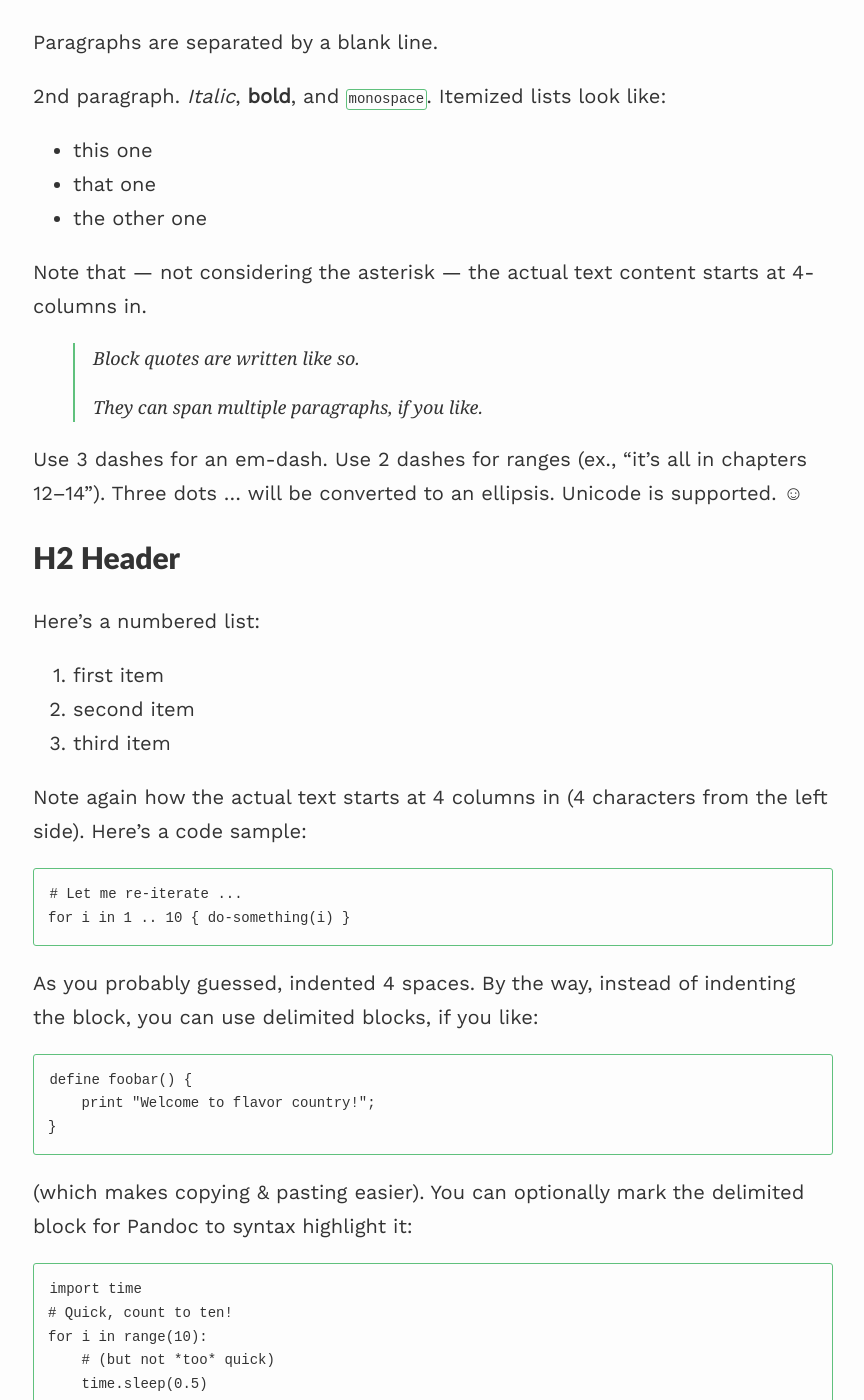
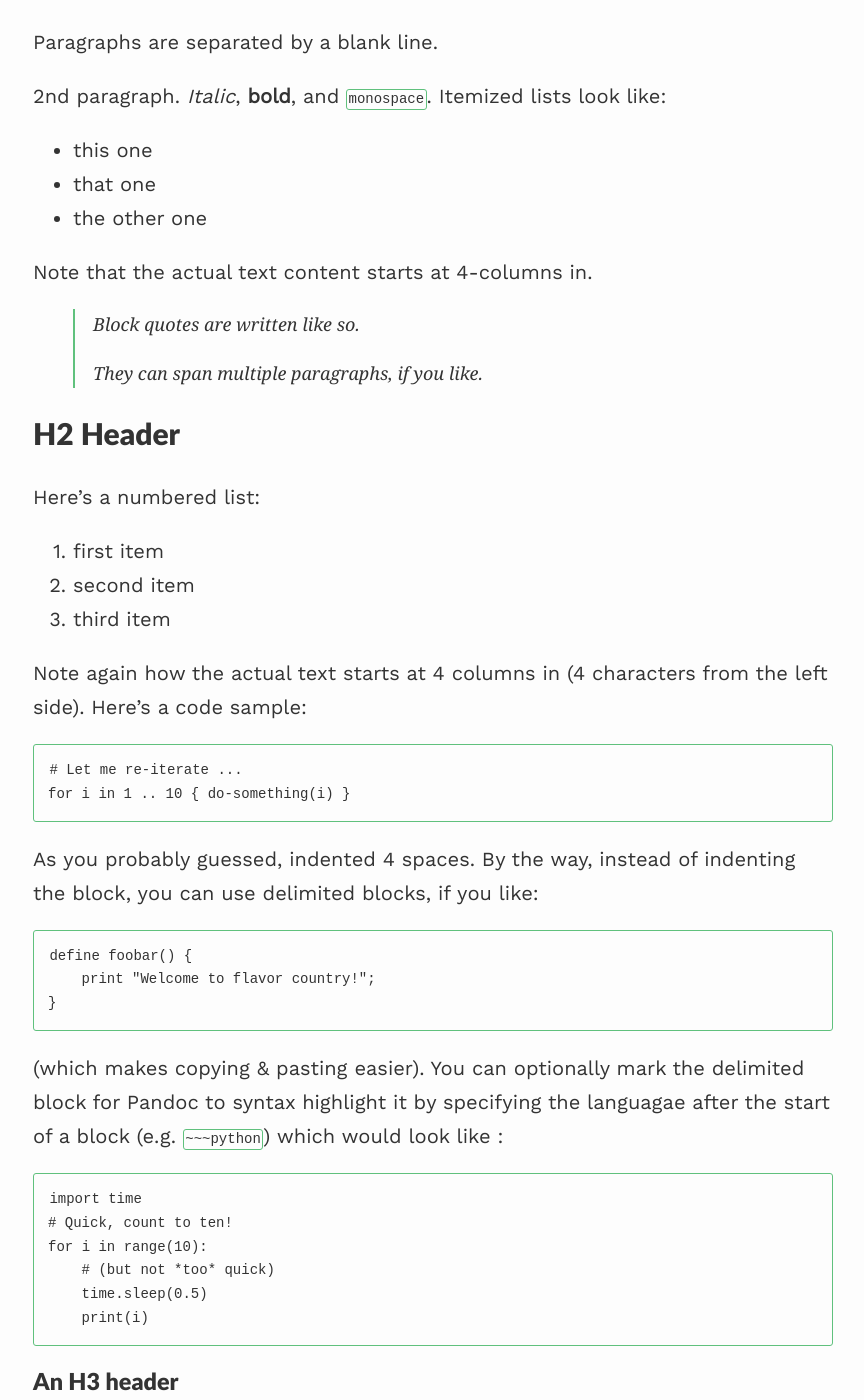
Before and after one commit to jitinnair1/gradfolio, a Jekyll site: the page built from _projects/6_project.md, in a window 1280 px wide and 1400 px high, scrolled down 405 px. Shown: the whole window, without its empty margins (207-1071 px from the left). Built offline with Jekyll 4.4.1, drawn with Linux system fonts in a browser that asks for light colours; nearby versions of some CDN libraries; formulas are drawn with MathJax 3; some of the changed text lies outside the part shown.

Commit message:
cleaned up demo template

```diff
--- a/_projects/6_project.md
+++ b/_projects/6_project.md
@@ -18,7 +18,7 @@ look like:
   * that one
   * the other one
 
-Note that --- not considering the asterisk --- the actual text
+Note that the actual text
 content starts at 4-columns in.
 
 > Block quotes are
@@ -26,10 +26,6 @@ content starts at 4-columns in.
 >
 > They can span multiple paragraphs,
 > if you like.
-
-Use 3 dashes for an em-dash. Use 2 dashes for ranges (ex., "it's all
-in chapters 12--14"). Three dots ... will be converted to an ellipsis.
-Unicode is supported. ☺
 
 
 H2 Header
@@ -57,7 +53,7 @@ define foobar() {
 ~~~
 
 (which makes copying & pasting easier). You can optionally mark the
-delimited block for Pandoc to syntax highlight it:
+delimited block for Pandoc to syntax highlight it by specifying the languagae after the start of a block (e.g. `~~~python`) which would look like :
 
 ~~~python
 import time
@@ -68,9 +64,7 @@ for i in range(10):
     print(i)
 ~~~
 
-
-
-### An h3 header ###
+### An H3 header ###
 
 Now a nested list:
 
@@ -98,9 +92,7 @@ Now a nested list:
 Notice again how text always lines up on 4-space indents (including
 that last line which continues item 3 above).
 
-Here's a link to [a website](http://foo.bar), to a [local
-doc](local-doc.html), and to a [section heading in the current
-doc](#an-h2-header). Here's a footnote [^1].
+Here's a footnote [^1].
 
 [^1]: Some footnote text.
 
@@ -142,12 +134,9 @@ Here's a "line block" (note how whitespace is honored):
 
 and images can be specified like so:
 
-![example image](https://images.unsplash.com/photo-1488190211105-8b0e65b80b4e?w=500&h=500&fit=crop "An exemplary image")
+![example image](https://images.unsplash.com/photo-1488190211105-8b0e65b80b4e?w=300&h=300&fit=crop "An exemplary image")
 
 Inline math equation: $\omega = d\phi / dt$. Display
 math should get its own line like so:
 
 $$I = \int \rho R^{2} dV$$
-
-And note that you can backslash-escape any punctuation characters
-which you wish to be displayed literally, ex.: \`foo\`, \*bar\*, etc.
```
Also changed, not shown: other parts of _projects/6_project.md (+1 -1 lines), _projects/1_project.md (+5 -16 lines), _projects/2_project.md (+5 -16 lines), _projects/4_project.md (+5 -16 lines), _projects/5_project.md (+5 -16 lines).
